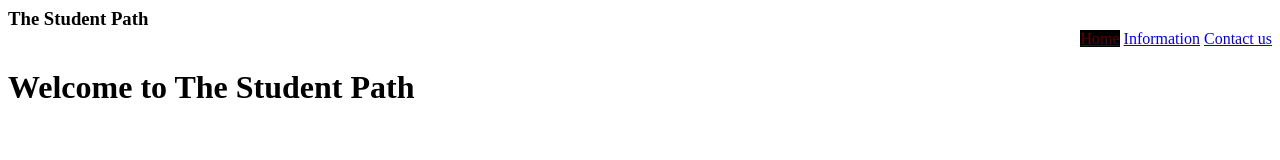
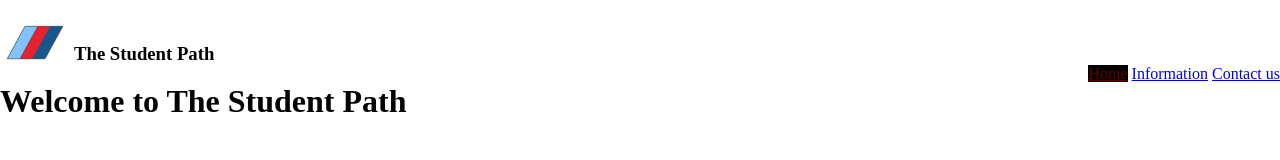
Before and after one commit to dvach167/comp2511-assignment1, a plain HTML site: page index.html in a window 1280 px wide. Drawn offline with Linux system fonts and the light colour scheme.

Commit message:
Font changes

```diff
--- a/index.html
+++ b/index.html
@@ -10,6 +10,7 @@
     <header id="mainHeader">
         <div class="navigation">
             <div class="companyLogo">
+                <img src="style/img/companyLogo.png" alt="Company Logo" width="70" height="35">
                 <h3>The Student Path</h1>
             </div>
             <div class="navigationBar">
--- a/style/style.css
+++ b/style/style.css
@@ -1,4 +1,19 @@
+*{
+    margin: 0;
+    padding: 0;
+}
+
+body{
+    font-family: 'Times New Roman', Times, serif;
+    max-width: 1500px;
+}
+
+.fontCalibri{
+    font-family: 'Calibri', sans-serif;
+}
+
 #mainHeader{
+    margin-top: 25px;
 }
 
 .divCenter{
@@ -10,6 +25,7 @@
 }
 
 .navigation{
+    display: inline;
 }
 
 .companyLogo h3{
@@ -17,6 +33,7 @@
     margin: 0;
     margin-right: 50px;
     text-align: left;
+    display: inline;
 }
 
 .navigationBar{
```
Also changed, not shown: style/img/companyLogo.png (added).
